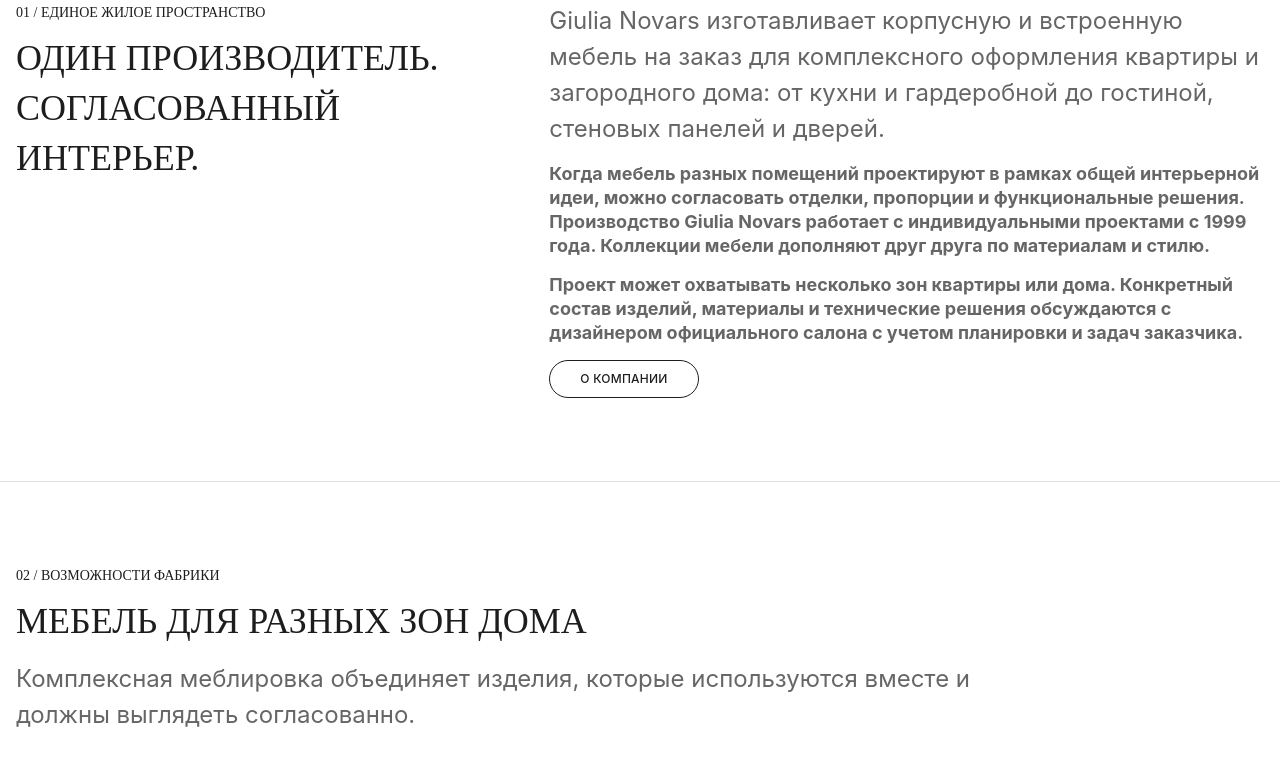
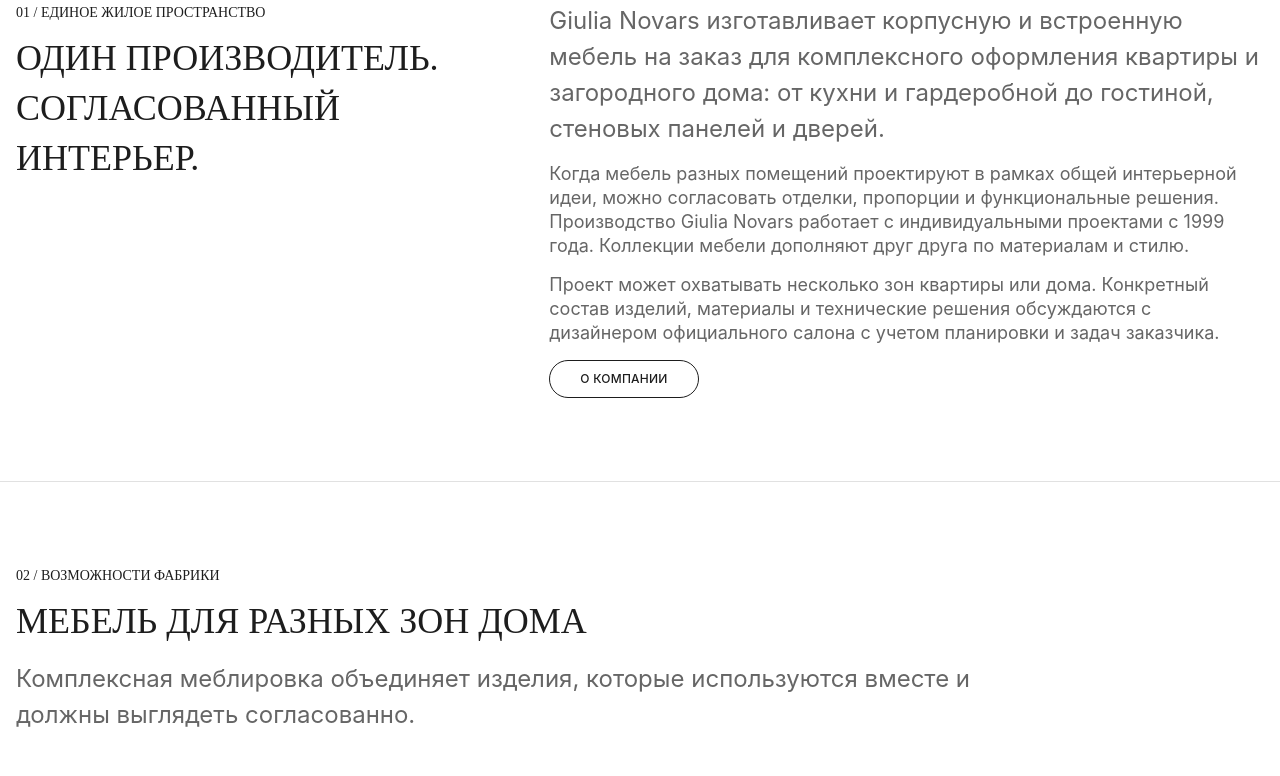
Before and after one commit to yagaeo/giulia-novars-review, a plain HTML site: page docs/mebel-dlya-vsey-kvartiry-i-doma/index.html in a window 1280 px wide. Shown: the part 890-1666 px from the top of the page. Drawn offline with Linux system fonts and the light colour scheme; grey boxes are pictures that could not be loaded; a web font is replaced by a local one.

Commit message:
Use regular font weight for Giulia Novars landing copy

```diff
--- a/docs/assets/preview.css
+++ b/docs/assets/preview.css
@@ -119,6 +119,10 @@ main .intro-video img[src$="/play.svg"] { display: none; }
 
 .preview-landing .landing-section {
   padding-block: clamp(45px, 6.5vw, 110px);
+}
+
+.preview-landing p.text-t_md {
+  font-weight: 400;
 }
 
 .preview-landing #projects {
```
